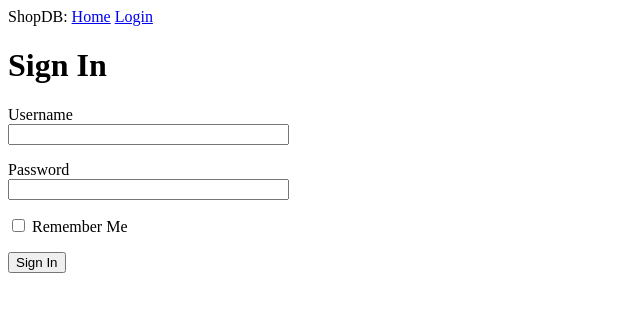
After one commit to vnkrtv/web-db-manager, a Flask app: page /login in a window 1280 px wide. The commit adds this page. Shown: the top 312 px of the page, without its empty margins (0-640 px from the left). Run offline with Flask 2, Linux system fonts and the light colour scheme.

Commit message:
Add forms.py
Add LoginForm class, login.html, index.html and wrapper base.html

```diff
--- a/requirements.txt
+++ b/requirements.txt
@@ -1,6 +1,8 @@
 click==7.1.1
 Flask==1.1.2
+Flask-WTF==0.14.3
 itsdangerous==1.1.0
 Jinja2==2.11.1
 MarkupSafe==1.1.1
 Werkzeug==1.0.1
+WTForms==2.2.1
--- /dev/null
+++ b/shopdb/forms.py
@@ -0,0 +1,10 @@
+from flask_wtf import FlaskForm
+from wtforms import StringField, PasswordField, BooleanField, SubmitField
+from wtforms.validators import DataRequired
+
+
+class LoginForm(FlaskForm):
+    username = StringField('Username', validators=[DataRequired()])
+    password = PasswordField('Password', validators=[DataRequired()])
+    remember_me = BooleanField('Remember Me')
+    submit = SubmitField('Sign In')
--- a/shopdb/routes.py
+++ b/shopdb/routes.py
@@ -1,5 +1,6 @@
 from shopdb import app
 from flask import render_template
+from shopdb.forms import LoginForm
 
 
 @app.route('/')
@@ -9,3 +10,9 @@ def index():
         'user': 'User'
     }
     return render_template('index.html', **info)
+
+
+@app.route('/login')
+def login():
+    form = LoginForm()
+    return render_template('login.html', title='Sign In', form=form)
--- /dev/null
+++ b/shopdb/templates/base.html
@@ -0,0 +1,18 @@
+<!DOCTYPE html>
+<html lang="en">
+<head>
+    <meta charset="UTF-8">
+    <title>ShopDB</title>
+</head>
+<body>
+	<div>
+		ShopDB:
+	    <a href="/index">Home</a>
+	    <a href="/login">Login</a>
+	</div>
+	<div>
+	{% block content %}
+	{% endblock content %}
+	</div>
+</body>
+</html>
--- /dev/null
+++ b/shopdb/templates/login.html
@@ -0,0 +1,18 @@
+{% extends "base.html" %}
+
+{% block content %}
+	<h1>Sign In</h1>
+    <form action="" method="post" novalidate>
+        {{ form.hidden_tag() }}
+        <p>
+            {{ form.username.label }}<br>
+            {{ form.username(size=32) }}
+        </p>
+        <p>
+            {{ form.password.label }}<br>
+            {{ form.password(size=32) }}
+        </p>
+        <p>{{ form.remember_me() }} {{ form.remember_me.label }}</p>
+        <p>{{ form.submit() }}</p>
+    </form>
+{% endblock content %}
```
Also changed, not shown: shopdb/templates/index.html (+5 -10 lines).
